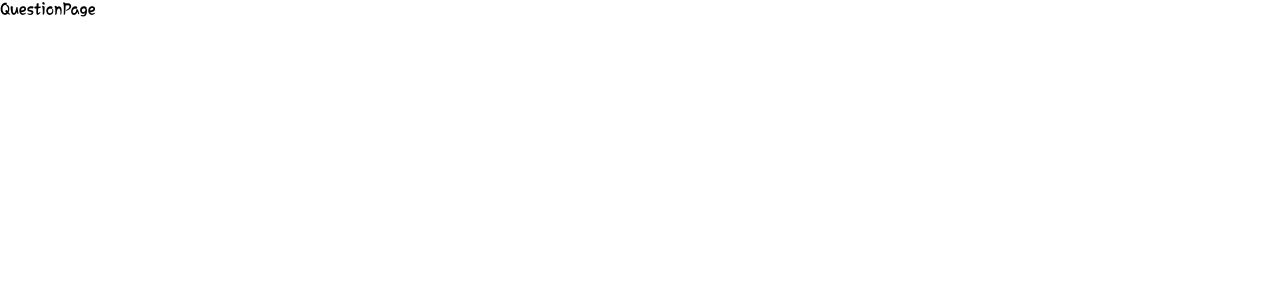
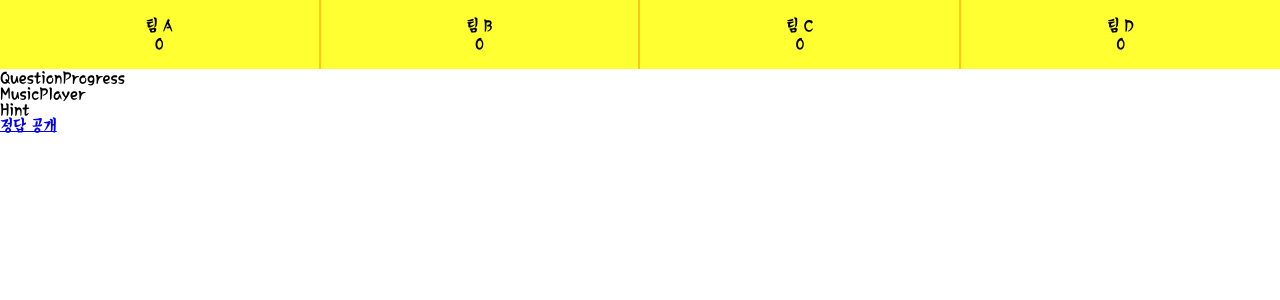
Before and after one commit to jaehvvan/snu-web-final, a React (Create React App) app: page /question in a window 1280 px wide. Shown: the top 300 px of the page. Built offline with nearby package versions, Linux system fonts and the light colour scheme.

Commit message:
[fix] rebase 충돌 해결

```diff
--- /dev/null
+++ b/src/components/Hint.js
@@ -0,0 +1,7 @@
+import React from 'react';
+
+const Hint = () => {
+  return <div>Hint</div>;
+};
+
+export default Hint;
--- /dev/null
+++ b/src/components/MusicPlayer.js
@@ -0,0 +1,5 @@
+const MusicPlayer = () => {
+  return <div>MusicPlayer</div>;
+};
+
+export default MusicPlayer;
--- /dev/null
+++ b/src/components/QuestionProgress.js
@@ -0,0 +1,7 @@
+import React from 'react';
+
+const QuestionProgress = () => {
+  return <div>QuestionProgress</div>;
+};
+
+export default QuestionProgress;
--- /dev/null
+++ b/src/components/ScoreBoard.js
@@ -0,0 +1,40 @@
+import { useState } from 'react';
+
+const ScoreBoard = () => {
+  const dummy_teams = [
+    { id: 0, name: '팀 A', score: 0 },
+    { id: 1, name: '팀 B', score: 0 },
+    { id: 2, name: '팀 C', score: 0 },
+    { id: 3, name: '팀 D', score: 0 },
+  ];
+
+  const [teams, setTeams] = useState(dummy_teams);
+
+  const handleClick = (e) => {
+    const { name: teamId } = e.currentTarget;
+    setTeams(
+      teams.map((team) => (team.id === +teamId ? { ...team, score: team.score + 1 } : team)),
+    );
+  };
+
+  return (
+    <header className="ScoreBoard">
+      {teams.map(({ id, name, score }) => {
+        return (
+          <button
+            key={id}
+            name={id}
+            className="ScoreBoard__btn"
+            onClick={handleClick}
+            type="button"
+          >
+            <div className="ScoreBoard__team">{name}</div>
+            <div className="ScoreBoard__score">{score}</div>
+          </button>
+        );
+      })}
+    </header>
+  );
+};
+
+export default ScoreBoard;
--- a/src/index.js
+++ b/src/index.js
@@ -5,6 +5,7 @@ import App from './App';
 import './styles/reset.scss';
 import './styles/normalize.scss';
 import './styles/fonts.css';
+import './styles/scoreBoard.scss';
 
 import { BrowserRouter } from 'react-router-dom';
 
--- a/src/pages/QuestionPage.js
+++ b/src/pages/QuestionPage.js
@@ -1,7 +1,19 @@
-import React from 'react';
+import QuestionProgress from '../components/QuestionProgress';
+import ScoreBoard from '../components/ScoreBoard';
+import MusicPlayer from '../components/MusicPlayer';
+import Hint from '../components/Hint';
+import { Link } from 'react-router-dom';
 
 const QuestionPage = () => {
-  return <div>QuestionPage</div>;
+  return (
+    <div>
+      <ScoreBoard />
+      <QuestionProgress />
+      <MusicPlayer />
+      <Hint />
+      <Link to="/youtube">정답 공개</Link>
+    </div>
+  );
 };
 
 export default QuestionPage;
--- /dev/null
+++ b/src/styles/scoreBoard.scss
@@ -0,0 +1,27 @@
+@import './utils.scss';
+
+.ScoreBoard {
+  @include borderBox();
+  display: flex;
+  width: 100%;
+
+  * {
+    @include borderBox();
+  }
+
+  &__btn {
+    @include resetBtn();
+    display: flex;
+    flex-direction: column;
+    align-items: center;
+    justify-content: center;
+    flex-grow: 1;
+    padding: 16px;
+    background-color: rgb(255, 255, 50);
+    cursor: pointer;
+
+    & + & {
+      border-left: 2px solid rgb(251, 202, 22);
+    }
+  }
+}
--- /dev/null
+++ b/src/styles/utils.scss
@@ -0,0 +1,8 @@
+@mixin borderBox {
+  box-sizing: border-box;
+}
+
+@mixin resetBtn {
+  background-color: transparent;
+  border: none;
+}
```
